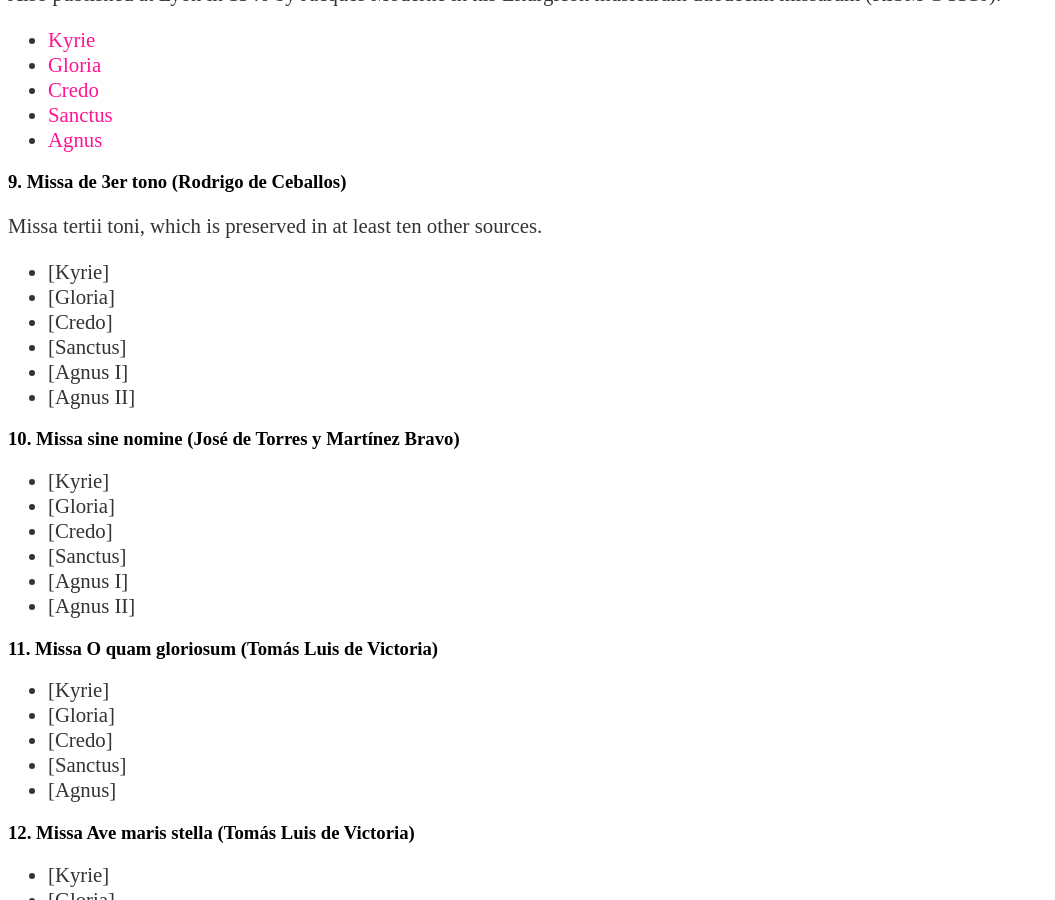
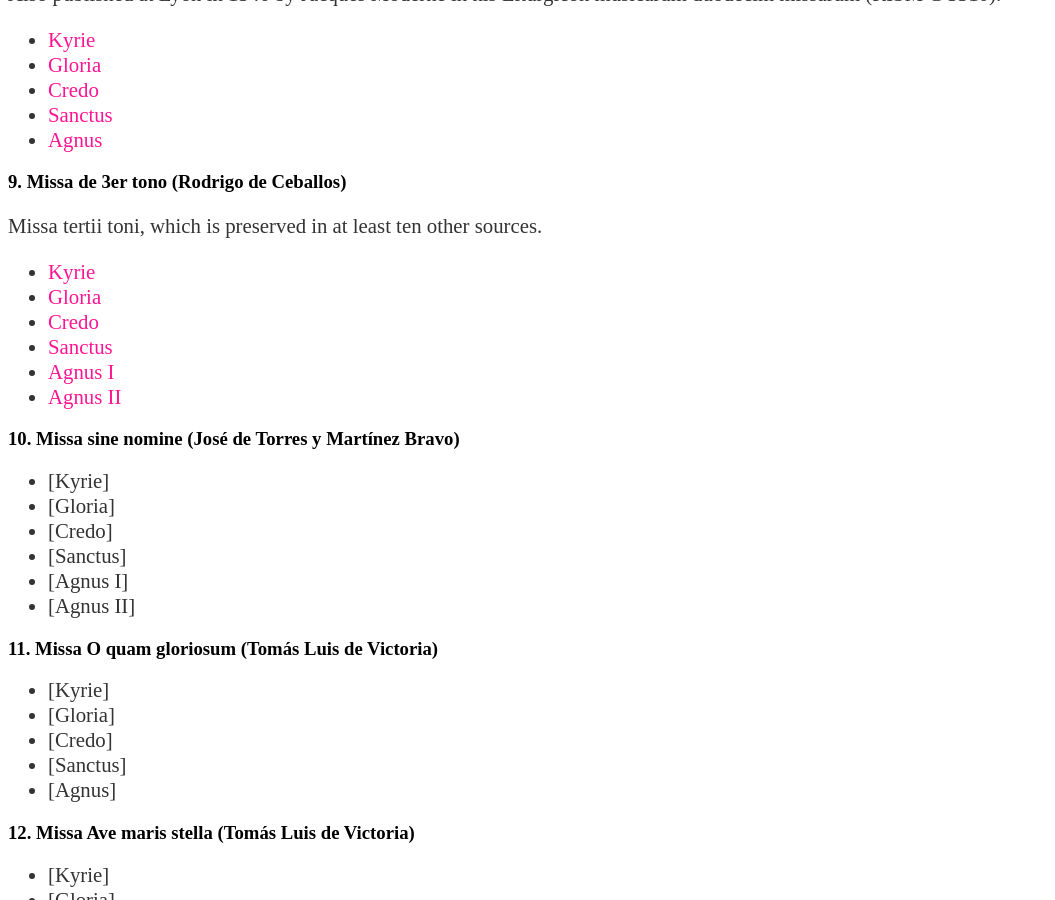
Before and after one commit to martha-thomae/martha-thomae.github.io, a Jekyll site: the page built from projects/guatemala.md, in a window 1280 px wide and 900 px high, scrolled down 3205 px. Shown: the whole window, without its empty margins (0-1055 px from the left). Built offline with Jekyll 4.4.1, drawn with Linux system fonts in a browser that asks for light colours; some of the changed lines change nothing that is shown.

Commit message:
Add links to mass 09

```diff
--- a/projects/guatemala.md
+++ b/projects/guatemala.md
@@ -89,12 +89,12 @@ Also published at Lyon in 1546 by Jacques Moderne in his Liturgicon musicarum du
 
 ### 9. Missa de 3er tono (Rodrigo de Ceballos)
 Missa tertii toni, which is preserved in at least ten other sources.
-- [Kyrie]
-- [Gloria]
-- [Credo]
-- [Sanctus]
-- [Agnus I]
-- [Agnus II]
+- [Kyrie](https://mei-friend.mdw.ac.at/?file=https://raw.githubusercontent.com/martha-thomae/GuatC1/refs/heads/main/07_Giovanni-Pierluigi-da-Palestrina_Mass/Missa9.1_Kyrie_FullMovement_f54v-56r_MENSURAL_FULLSCORE.xml&scale=31&breaks=none&select=PART0906de42-7bc1-47c4-afe7-5f04e6bcfcd4_A414df90d-62e4-4ef5-bb1c-111946ffc5aa&page=1&speed=true&notationOrientation=left&notationProportion=0.32&facsimileOrientation=bottom&facsimileProportion=0.54)
+- [Gloria](https://mei-friend.mdw.ac.at/?file=https://raw.githubusercontent.com/martha-thomae/GuatC1/refs/heads/main/07_Giovanni-Pierluigi-da-Palestrina_Mass/Missa9.2_Gloria_FullMovement_f56v-60r_MENSURAL_FULLSCORE.xml&scale=31&breaks=none&select=PART0906de42-7bc1-47c4-afe7-5f04e6bcfcd4_A414df90d-62e4-4ef5-bb1c-111946ffc5aa&page=1&speed=true&notationOrientation=left&notationProportion=0.32&facsimileOrientation=bottom&facsimileProportion=0.54)
+- [Credo](https://mei-friend.mdw.ac.at/?file=https://raw.githubusercontent.com/martha-thomae/GuatC1/refs/heads/main/07_Giovanni-Pierluigi-da-Palestrina_Mass/Missa9.3_Credo_FullMovement_f60v-66r_MENSURAL_FULLSCORE.xml&scale=31&breaks=none&select=PART0906de42-7bc1-47c4-afe7-5f04e6bcfcd4_A414df90d-62e4-4ef5-bb1c-111946ffc5aa&page=1&speed=true&notationOrientation=left&notationProportion=0.32&facsimileOrientation=bottom&facsimileProportion=0.54)
+- [Sanctus](https://mei-friend.mdw.ac.at/?file=https://raw.githubusercontent.com/martha-thomae/GuatC1/refs/heads/main/07_Giovanni-Pierluigi-da-Palestrina_Mass/Missa9.4_Sanctus_FullMovement_f66v-68r_MENSURAL_FULLSCORE.xml&scale=31&breaks=none&select=PART0906de42-7bc1-47c4-afe7-5f04e6bcfcd4_A414df90d-62e4-4ef5-bb1c-111946ffc5aa&page=1&speed=true&notationOrientation=left&notationProportion=0.32&facsimileOrientation=bottom&facsimileProportion=0.54)
+- [Agnus I](https://mei-friend.mdw.ac.at/?file=https://raw.githubusercontent.com/martha-thomae/GuatC1/refs/heads/main/07_Giovanni-Pierluigi-da-Palestrina_Mass/Missa9.5_Agnus_FullMovement_f68v-70r_MENSURAL_FULLSCORE.xml&scale=31&breaks=none&select=PART0906de42-7bc1-47c4-afe7-5f04e6bcfcd4_A414df90d-62e4-4ef5-bb1c-111946ffc5aa&page=1&speed=true&notationOrientation=left&notationProportion=0.32&facsimileOrientation=bottom&facsimileProportion=0.54)
+- [Agnus II](https://mei-friend.mdw.ac.at/?file=https://raw.githubusercontent.com/martha-thomae/GuatC1/refs/heads/main/07_Giovanni-Pierluigi-da-Palestrina_Mass/Missa9.6_AgnusII_FullMovement_f70v-71r_MENSURAL_FULLSCORE.xml&scale=31&breaks=none&select=PART0906de42-7bc1-47c4-afe7-5f04e6bcfcd4_A414df90d-62e4-4ef5-bb1c-111946ffc5aa&page=1&speed=true&notationOrientation=left&notationProportion=0.32&facsimileOrientation=bottom&facsimileProportion=0.54)
 
 ### 10. Missa sine nomine (José de Torres y Martínez Bravo)
 - [Kyrie]
```
